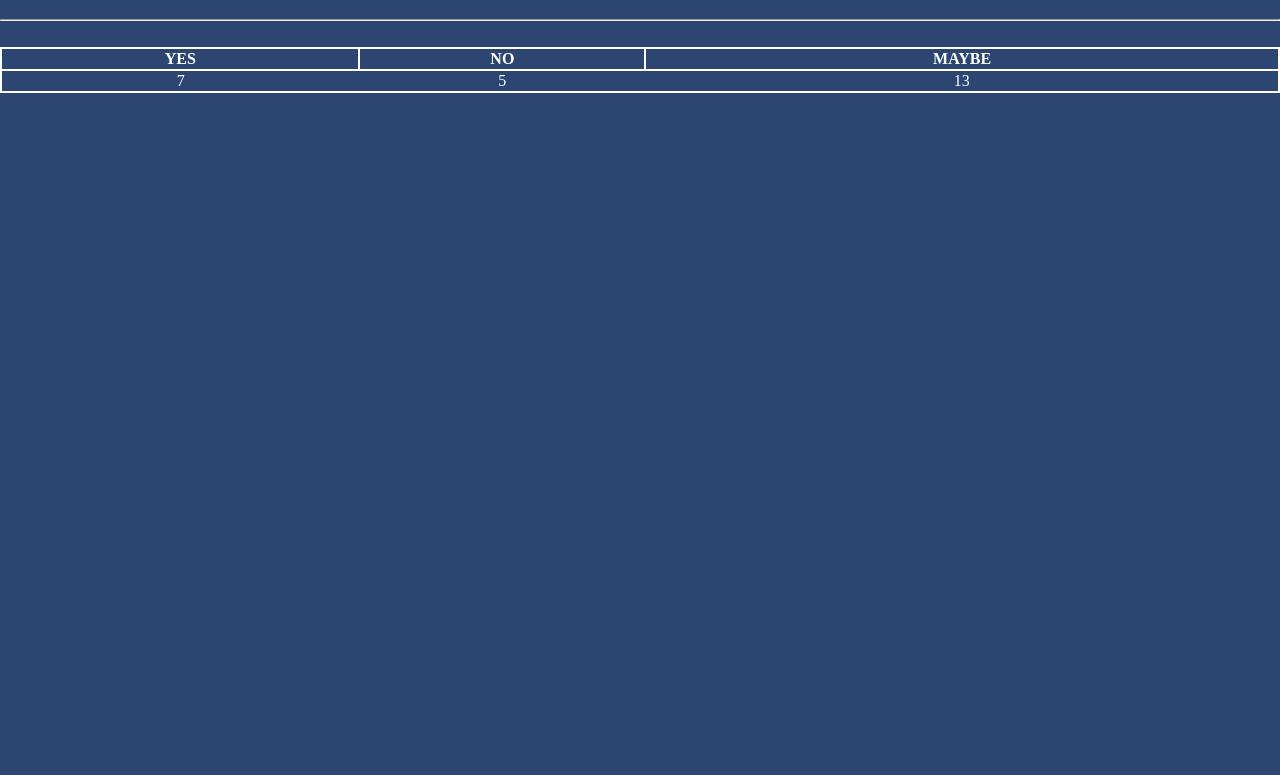
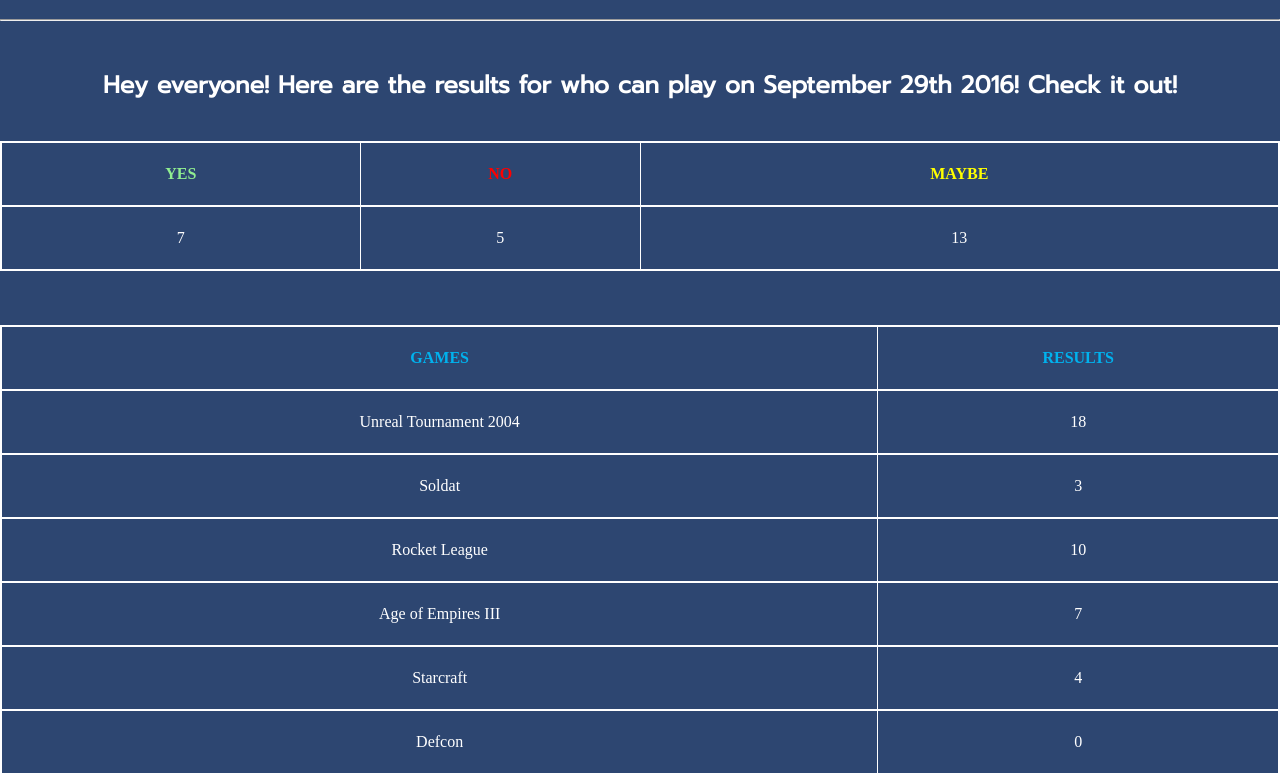
Before and after one commit to scvnc/instavent, a plain HTML site: page results.html in a window 1280 px wide. Shown: the part 57-832 px from the top of the page. Before the commit the page ends 800 px from the top, so only its background shows below. Drawn offline with Linux system fonts and the light colour scheme.

Commit message:
Mock ups for all three pages are done --time for review

```diff
--- a/results.html
+++ b/results.html
@@ -3,6 +3,7 @@
 <head>
     <meta charset="UTF-8">
     <meta name="viewport" content="width=device-width, initial-scale=1">
+    <link href="https://fonts.googleapis.com/css?family=Prompt" rel="stylesheet">
   <title> Results Page </title>
 
 <style>
@@ -37,6 +38,25 @@
   text-align:center;
 }
 
+table, td, th {
+  border: 1px solid white;;
+}
+
+.result{
+  height:4em;
+}
+
+.numberOf{
+  height:4em;
+}
+
+#whocanplay{
+  color:white;
+  font-family: 'Prompt', sans-serif;
+  text-align: center;
+}
+
+
 </style>
 </head>
 <body>
@@ -44,24 +64,57 @@
 <heading> <h1> Results </h1></heading>
 <hr>
 
-<table style="width:100%; color:white">
-  <tr>
-    <th>YES</th>
-    <th>NO</th>
-    <th>MAYBE</th>
+<br>
+<h2 id='whocanplay'>
+  Hey everyone! Here are the results for who can play on September 29th 2016! Check it out! </h2>
+
+<!--YES NO MAYBE RESULTS --> <table style="width:100%; color:white">
+  <tr class='result'>
+    <th style='color:lightgreen'>YES</th>
+    <th style='color:red'>NO</th>
+    <th style='color:yellow'>MAYBE</th>
   </tr>
   <br>
-  <tr>
+  <tr class='result'>
     <td>7</td>
     <td>5</td>
     <td>13</td>
+  </tr>
+</table>
+
+<br> <br> <br>
+<table style='width:100%; color:white'>
+  <tr class='result'>
+    <th style='color:#00B2EE'>GAMES</th>
+    <th style='color:#00B2EE'>RESULTS</th>
+  </tr>
+  <tr class='result'>
+    <td>Unreal Tournament 2004</td>
+    <td>18</td>
+  </tr>
+  <tr class='result'>
+    <td>Soldat</td>
+    <td>3</td>
+  </tr>
+  <tr class='result'>
+    <td>Rocket League</td>
+    <td>10</td>
+  </tr>
+  <tr class='result'>
+    <td>Age of Empires III</td>
+    <td>7</td>
+  </tr>
+  <tr class='result'>
+    <td>Starcraft</td>
+    <td>4</td>
+  </tr>
+  <tr class='result'>
+    <td>Defcon</td>
+    <td>0</td>
   </tr>
 
 </table>
 
 
-
-
-
 </body>
 </html>
```
Also changed, not shown: questionsvote.html (+1 -1 lines).
